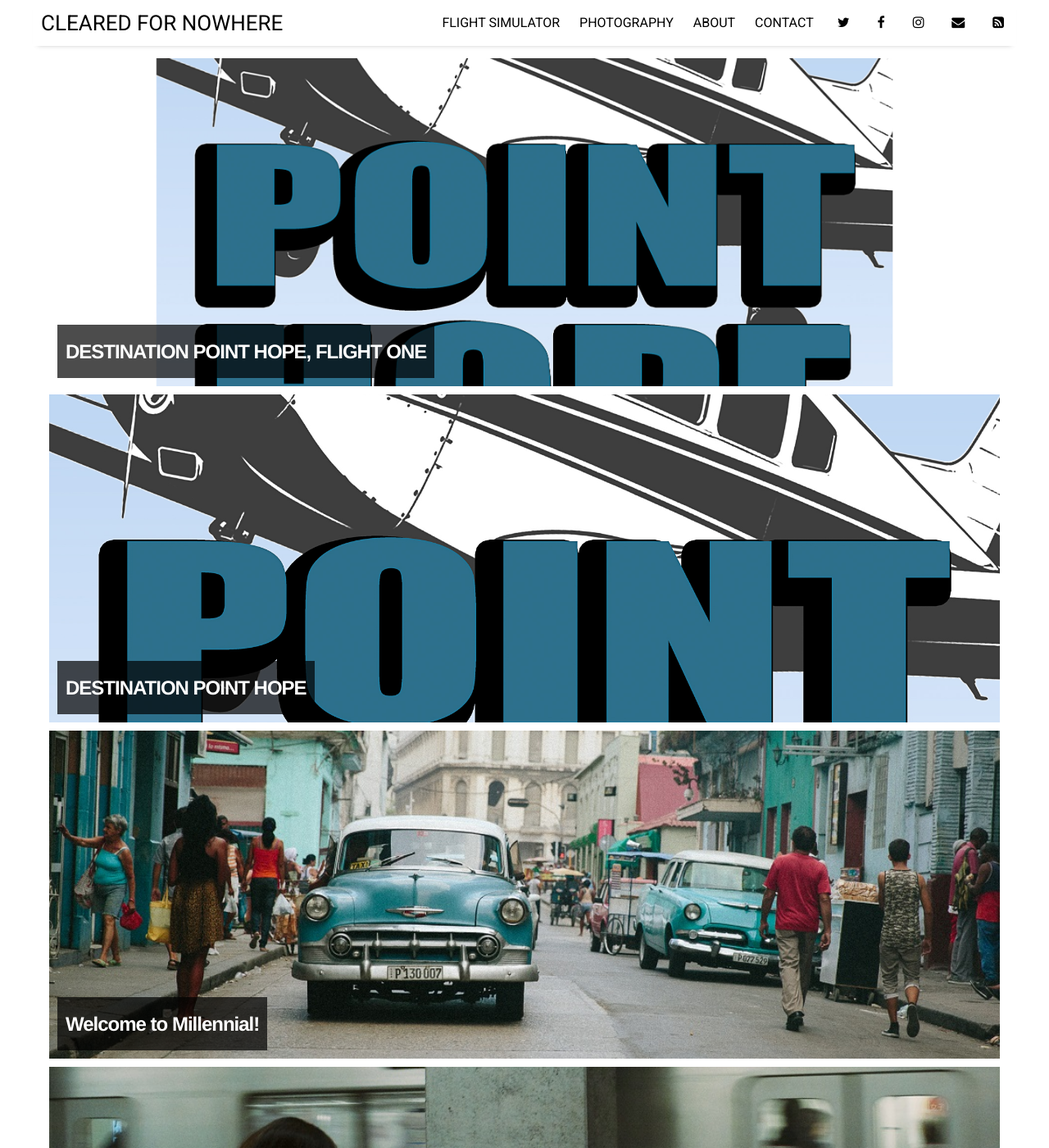
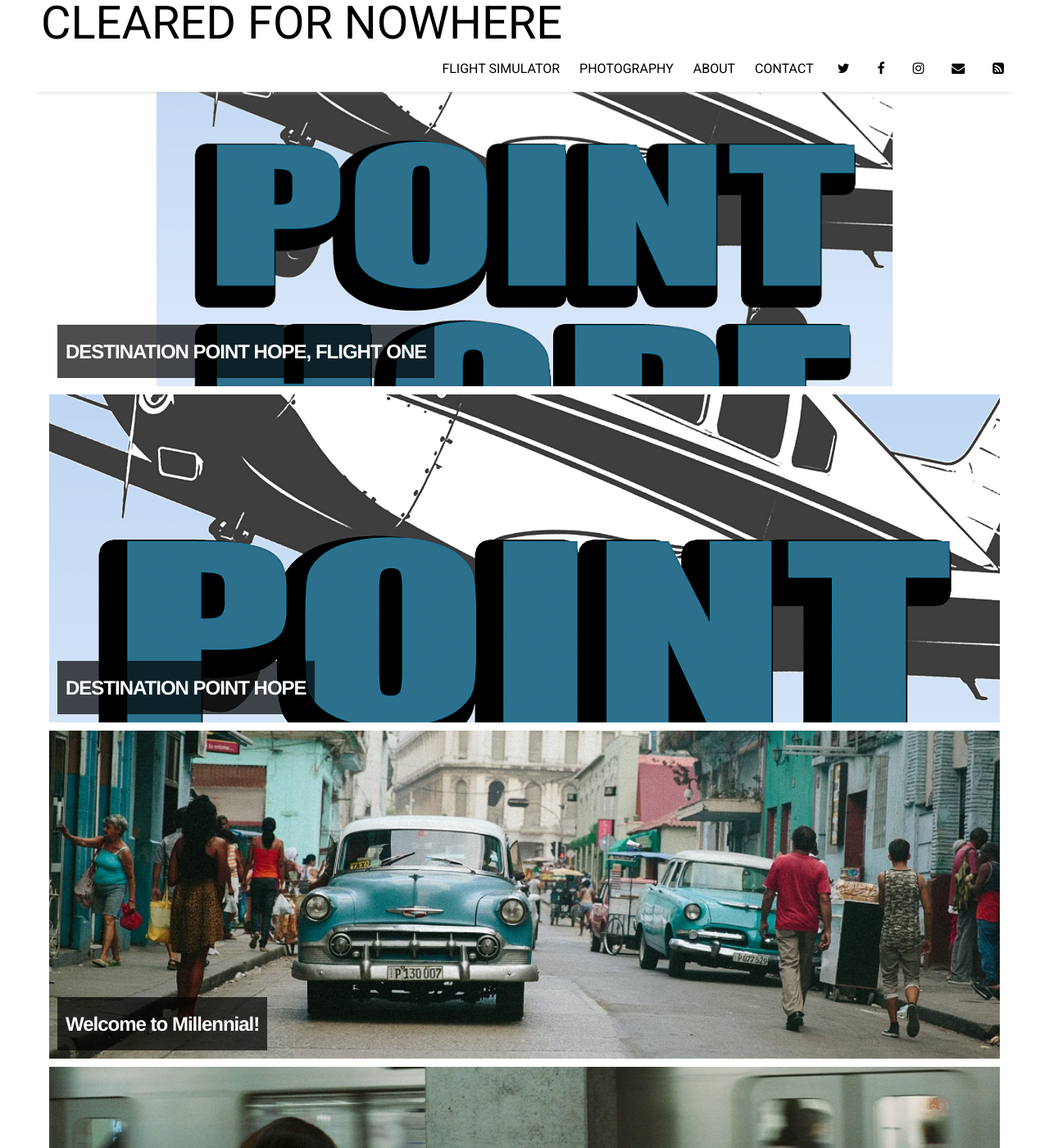
Before and after one commit to ClearedForNowhere/ClearedForNowhere.github.io, a Jekyll site: the page built from index.html, in a window 1280 px wide and 1400 px high. Shown: the whole window at 82% size. Built offline with Jekyll 4.4.1, drawn with Linux system fonts in a browser that asks for light colours; nearby versions of some CDN libraries; the list of posts is cut into pages by our own code.

Commit message:
Increase site title font size from 26px to 56px

```diff
--- a/_sass/_header.scss
+++ b/_sass/_header.scss
@@ -20,7 +20,7 @@
   text-decoration: none;
 }
 .site-title {
-  font-size: 26px;
+  font-size: 56px;
   font-weight: 400;
   line-height: 56px;
   margin-bottom: 0;
```
